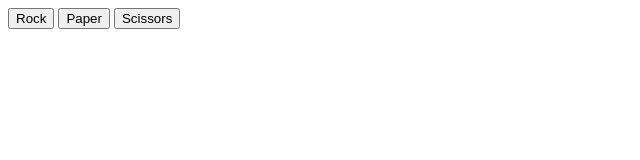
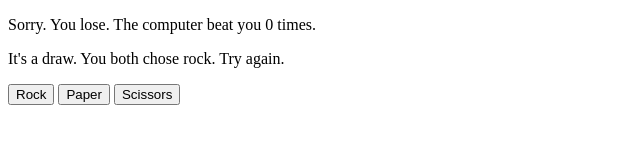
Before and after one commit to KHenkel95/RockPaperScissors, a plain HTML site: page index.html in a window 1280 px wide. Both pictures are taken after a click on the button "Rock". Shown: the whole page, without its empty margins (0-640 px from the left). Drawn offline with Linux system fonts and the light colour scheme.

Commit message:
Change console.log statements to textContent
Changed the console.log statements in javascript.js to textContent
displayed in a div and two paragraph elements added to index.html

```diff
--- a/index.html
+++ b/index.html
@@ -6,7 +6,10 @@
     <title>Rock, Paper, Scissors</title>
 </head>
 <body>
-
+    <div>
+        <p id="results">Please choose one to play:</p>
+        <p id = "choice">Remember: Rock beats Scissors, Scissors beats Paper, and Paper beats Rock!</p>
+    </div>
     <div id="menu">
         <button id="rock" type="button">Rock</button>
         <button id="paper" type="button">Paper</button>
--- a/javascript.js
+++ b/javascript.js
@@ -20,21 +20,23 @@ function getComputerChoice(){
 /**Compares the users score and the computers score and determines who won the
 game of 5 rounds **/
 function whoWon(humanScore, computerScore){
+    const results = document.querySelector('#results');
     if(humanScore > computerScore){
-        console.log(`Congratulations! You won by beating the computer`
-            + ` ${humanScore} times`);
+        results.textContent = `Congratulations! You won by beating the computer`
+            + ` ${humanScore} times`;
     }
     else{
-        console.log(`Sorry. You lose. The computer beat you ${computerScore}`
-            + ` times.`);
+        results.textContent = `Sorry. You lose. The computer beat you ${computerScore}`
+            + ` times.`;
     }
 }
 
 /**Compares the users choice to the computers and determines who won the round,
 or if a draw occurred**/
 function compareChoice(humanChoice, computerChoice){
+    const choice = document.querySelector('#choice');
     while(humanChoice === computerChoice){
-        console.log(`It's a draw. You both chose ${humanChoice}. Try again.`);
+        choice.textContent = `It's a draw. You both chose ${humanChoice}. Try again.`;
         break;
     }
     if(
@@ -42,7 +44,7 @@ function compareChoice(humanChoice, computerChoice){
         || humanChoice === "paper" && computerChoice === "rock"
         || humanChoice === "scissors" && computerChoice === "paper"
     ){
-        console.log(`You win! ${humanChoice} beats ${computerChoice}!`);
+        choice.textContent = `You win! ${humanChoice} beats ${computerChoice}!`;
         humanScore++;
     }
 
@@ -51,7 +53,7 @@ function compareChoice(humanChoice, computerChoice){
         || computerChoice === "paper" && humanChoice === "rock"
         || computerChoice === "scissors" && humanChoice === "paper"
     ){
-        console.log(`You lose! ${computerChoice} beats ${humanChoice}!`);
+        choice.textContent = `You lose! ${computerChoice} beats ${humanChoice}!`;
         computerScore++;
     }
 }
```
